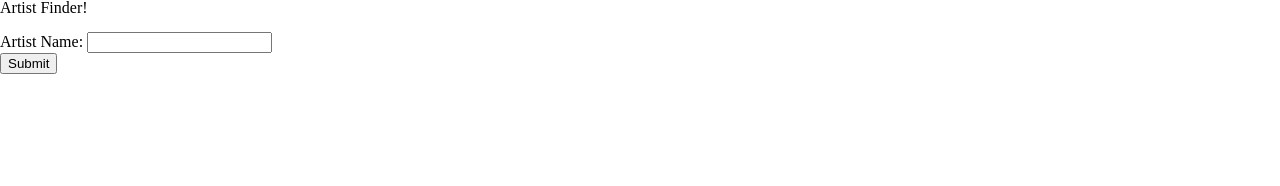
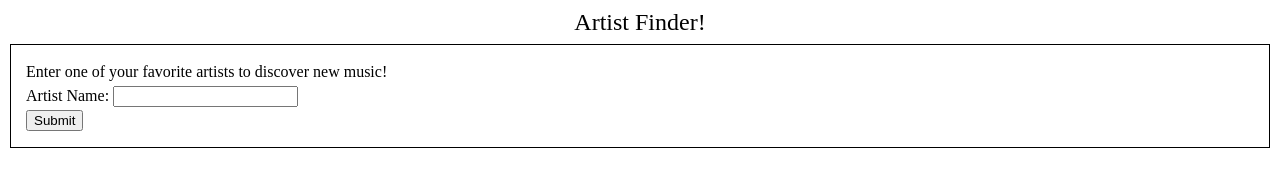
Before and after one commit to domcerminara/Project1, a plain HTML site: page index.html in a window 1280 px wide. Drawn offline with Linux system fonts and the light colour scheme.

Commit message:
Updated styling and added link to similar artist to DOM

```diff
--- a/index.html
+++ b/index.html
@@ -9,14 +9,15 @@
   </head>
 
   <body>
+    <h1>Artist Finder!</h1>
     <div id="wrapper">
-      <h1>Artist Finder!</h1>
-      </br>
+      <p>Enter one of your favorite artists to discover new music!</p>
       <form>
         Artist Name: <input type="text" id="artist" />
       </form>
       <button id="submit">Submit</button>
-    <div id="artistpic"></div>
+      <div id="artistpic"></div>
+      <div id="artistinfo"></div>
     </div>
   </body>
 </html>
--- a/javascripts/application.js
+++ b/javascripts/application.js
@@ -22,7 +22,7 @@ $(function() {
 
 //Adds result to HTML
 function displayResult(result) {
-   //PHASE2var arr = result.similarartists.artist.image[3]; //Array object containg image url
+   console.log(result);
    var name = result.similarartists.artist.name; //Name of similar artist
-   $("#artistpic").html("<p> Since you like " + $("#artist").val() + ", you should check out " + name + " too!</p>");
-}
+   $("#artistinfo").html("<p> Since you like " + $("#artist").val() + ", you should check out <a id='show' href='http://"+ result.similarartists.artist.url +"'>" + name + "</a> too!</p>");
+};
--- a/stylesheets/style.css
+++ b/stylesheets/style.css
@@ -47,3 +47,25 @@ q:before, q:after {
 blockquote, q {
 	quotes: "" "";
 }
+
+#wrapper {
+  border: 1px solid;
+  margin: 25px auto;
+  padding-top: 15px;
+  padding-left: 15px;
+  padding-bottom: 15px;
+  width: half;
+}
+
+body {
+  padding-left: 10px;
+  padding-right: 10px;
+  line-height: 1.5em;
+}
+
+h1 {
+  font-size: 24px;
+  padding-top:10px;
+  margin-bottom: -15px;
+  text-align: center;
+}
```
